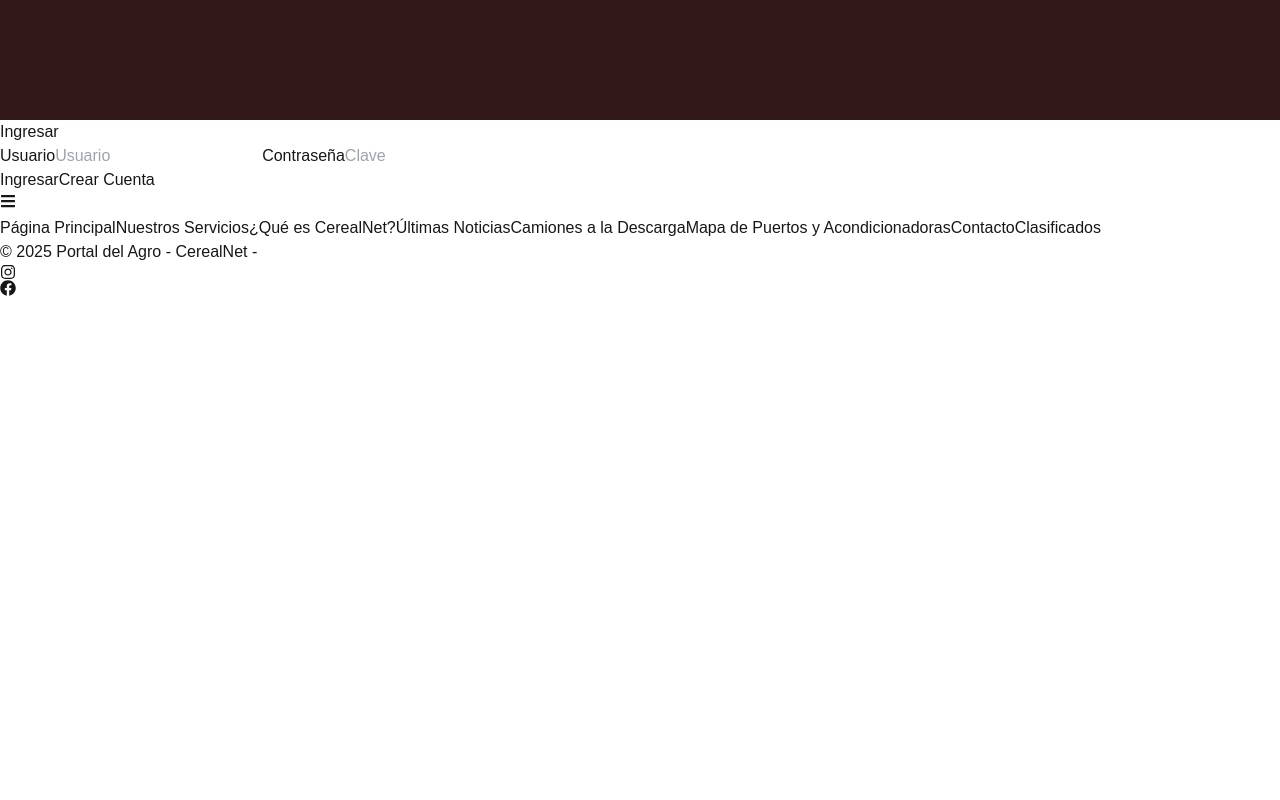
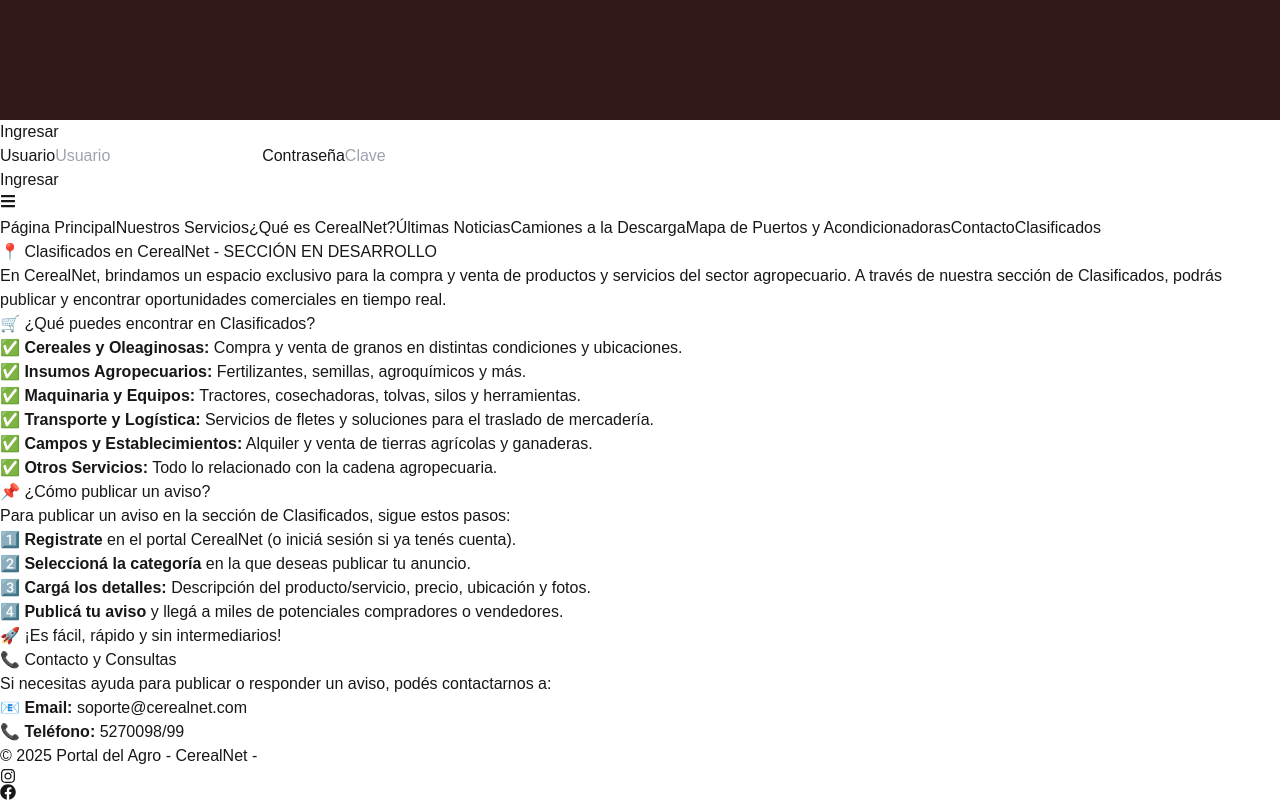
Before and after one commit to DiegoMagna/cerealnet, a Next.js app: page /clasificados in a window 1280 px wide. Shown: the part 776-1576 px from the top of the page. Before the commit the page ends 1072 px from the top, so only its background shows below. Built offline with nearby package versions, Linux system fonts and the light colour scheme.

Commit message:
Fix: tipado explícito de cotizaciones en DolarCompleto

```diff
--- a/src/app/clasificados/page.tsx
+++ b/src/app/clasificados/page.tsx
@@ -1,18 +1,16 @@
 "use client";
 
 import React from "react";
-import Menu from "../components/Menu";
+import Menu from "../components/Menu"; // ✅ Menú
 import { FaInstagram, FaFacebook } from "react-icons/fa";
-import { useRouter } from "next/navigation"; // ✅ Importa useRouter
 
 const Clasificados = () => {
-  const router = useRouter(); // ✅ Usá el hook dentro del componente
-
   return (
     <div className="min-h-screen bg-gray-100 text-sm">
       {/* 🔹 Encabezado con fondo negro */}
       <header className="bg-[#321818] text-[#ffffff] py-3 shadow-md">
               <div className="container mx-auto flex flex-col md:flex-row items-center justify-between px-4 space-y-3 md:space-y-0">
+
                 {/* 🔹 Logo a la izquierda */}
                 <div className="flex items-center">
                   <img
@@ -55,13 +53,7 @@
                       >
                         Ingresar
                       </button>
-                <button
-                  type="button"
-                  className="bg-gray-400 text-white px-2 py-1 text-xs rounded-md hover:bg-gray-500 transition"
-                  onClick={() => router.push("/alta-usuario")}
-                >
-                  Crear Cuenta
-                </button>
+
                     </div>
                   </form>
                 </div>
@@ -73,29 +65,59 @@
 
       {/* 🔹 Contenido de Clasificados */}
       <main className="container mx-auto px-4 py-8">
-        {/* ... (contenido sin cambios) ... */}
+        <h1 className="text-3xl font-bold text-[#3d3623] mb-6">📍 Clasificados en CerealNet - SECCIÓN EN DESARROLLO</h1>
+        <p className="text-gray-700 leading-relaxed">
+          En CerealNet, brindamos un espacio exclusivo para la compra y venta de productos y servicios del sector agropecuario. A través de nuestra sección de Clasificados, podrás publicar y encontrar oportunidades comerciales en tiempo real.
+        </p>
+
+        <h2 className="text-xl font-semibold text-[#3d3623] mt-6">🛒 ¿Qué puedes encontrar en Clasificados?</h2>
+        <ul className="list-disc list-inside mt-2 text-gray-700">
+          <li><strong>✅ Cereales y Oleaginosas:</strong> Compra y venta de granos en distintas condiciones y ubicaciones.</li>
+          <li><strong>✅ Insumos Agropecuarios:</strong> Fertilizantes, semillas, agroquímicos y más.</li>
+          <li><strong>✅ Maquinaria y Equipos:</strong> Tractores, cosechadoras, tolvas, silos y herramientas.</li>
+          <li><strong>✅ Transporte y Logística:</strong> Servicios de fletes y soluciones para el traslado de mercadería.</li>
+          <li><strong>✅ Campos y Establecimientos:</strong> Alquiler y venta de tierras agrícolas y ganaderas.</li>
+          <li><strong>✅ Otros Servicios:</strong> Todo lo relacionado con la cadena agropecuaria.</li>
+        </ul>
+
+        <h2 className="text-xl font-semibold text-[#3d3623] mt-6">📌 ¿Cómo publicar un aviso?</h2>
+        <p className="text-gray-700 mt-2">
+          Para publicar un aviso en la sección de Clasificados, sigue estos pasos:
+        </p>
+        <ol className="list-decimal list-inside mt-2 text-gray-700">
+          <li><strong>1️⃣ Registrate</strong> en el portal CerealNet (o iniciá sesión si ya tenés cuenta).</li>
+          <li><strong>2️⃣ Seleccioná la categoría</strong> en la que deseas publicar tu anuncio.</li>
+          <li><strong>3️⃣ Cargá los detalles:</strong> Descripción del producto/servicio, precio, ubicación y fotos.</li>
+          <li><strong>4️⃣ Publicá tu aviso</strong> y llegá a miles de potenciales compradores o vendedores.</li>
+        </ol>
+
+        <p className="text-green-700 font-semibold mt-4">🚀 ¡Es fácil, rápido y sin intermediarios!</p>
+
+        <h2 className="text-xl font-semibold text-[#3d3623] mt-6">📞 Contacto y Consultas</h2>
+        <p className="text-gray-700">
+          Si necesitas ayuda para publicar o responder un aviso, podés contactarnos a:
+        </p>
+        <p className="text-gray-700 mt-2"><strong>📧 Email:</strong> <a href="mailto:soporte@cerealnet.com" className="text-blue-600 hover:underline">soporte@cerealnet.com</a></p>
+        <p className="text-gray-700"><strong>📞 Teléfono:</strong> <a href="tel:5270098/99" className="text-blue-600 hover:underline">5270098/99</a></p>
       </main>
 
       {/* 🔹 Pie de Página */}
       <footer className="bg-gray-800 text-white py-4 text-center text-xs mt-10">
               <div className="container mx-auto flex flex-col md:flex-row items-center justify-center px-4 space-y-2 md:space-y-0 md:space-x-3">
+
+                {/* 🔹 Texto del footer */}
                 <p>© 2025 Portal del Agro - CerealNet -</p>
+
+                {/* 🔹 Redes sociales alineadas en la misma línea */}
                 <div className="flex space-x-3">
-            <a
-              href="https://www.instagram.com/agrosoft_srl/"
-              target="_blank"
-              rel="noopener noreferrer"
-            >
+                  <a href="https://www.instagram.com/agrosoft_srl/" target="_blank" rel="noopener noreferrer">
                     <FaInstagram className="text-white text-xl hover:text-gray-300 transition" />
                   </a>
-            <a
-              href="https://www.facebook.com/profile.php?id=100071191850933"
-              target="_blank"
-              rel="noopener noreferrer"
-            >
+                  <a href="https://www.facebook.com/profile.php?id=100071191850933" target="_blank" rel="noopener noreferrer">
                     <FaFacebook className="text-white text-xl hover:text-gray-300 transition" />
                   </a>
                 </div>
+
               </div>
             </footer>
     </div>
```
Lines whose indentation alone changed are shown as unchanged.
